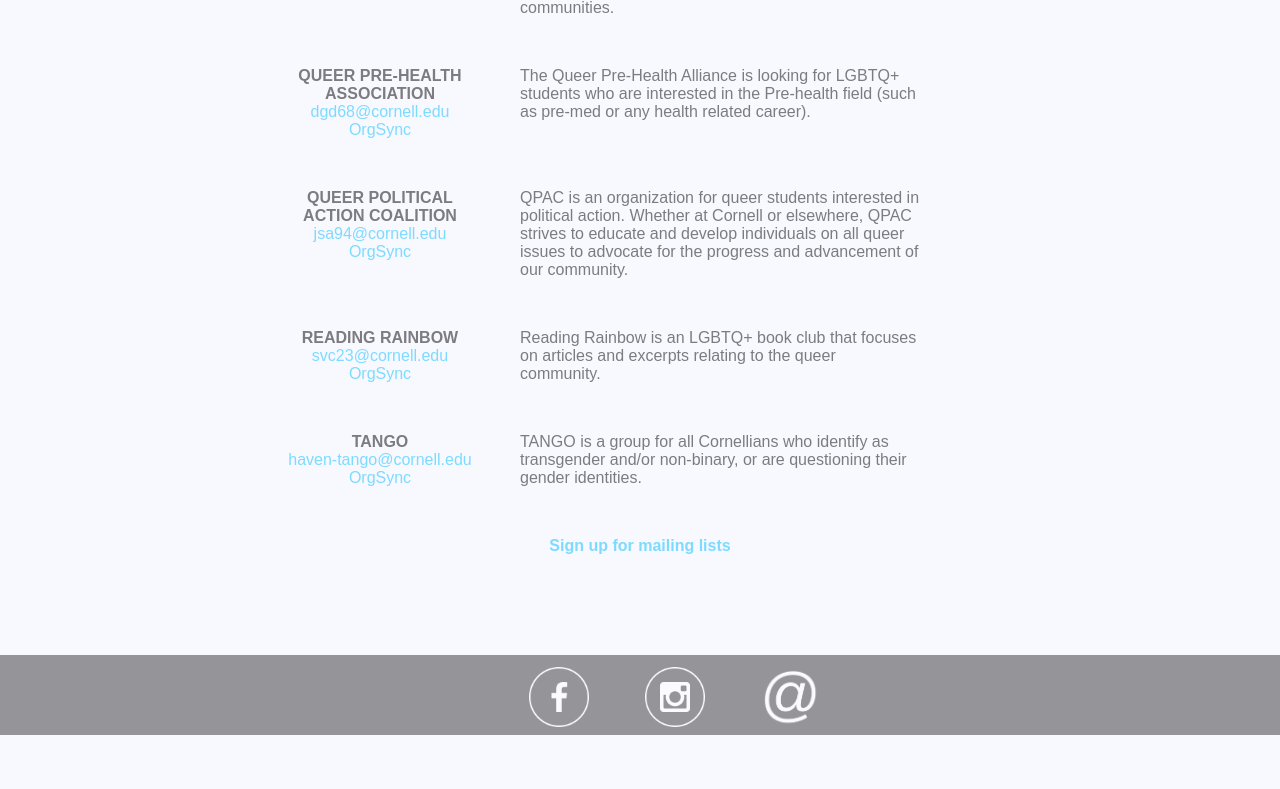
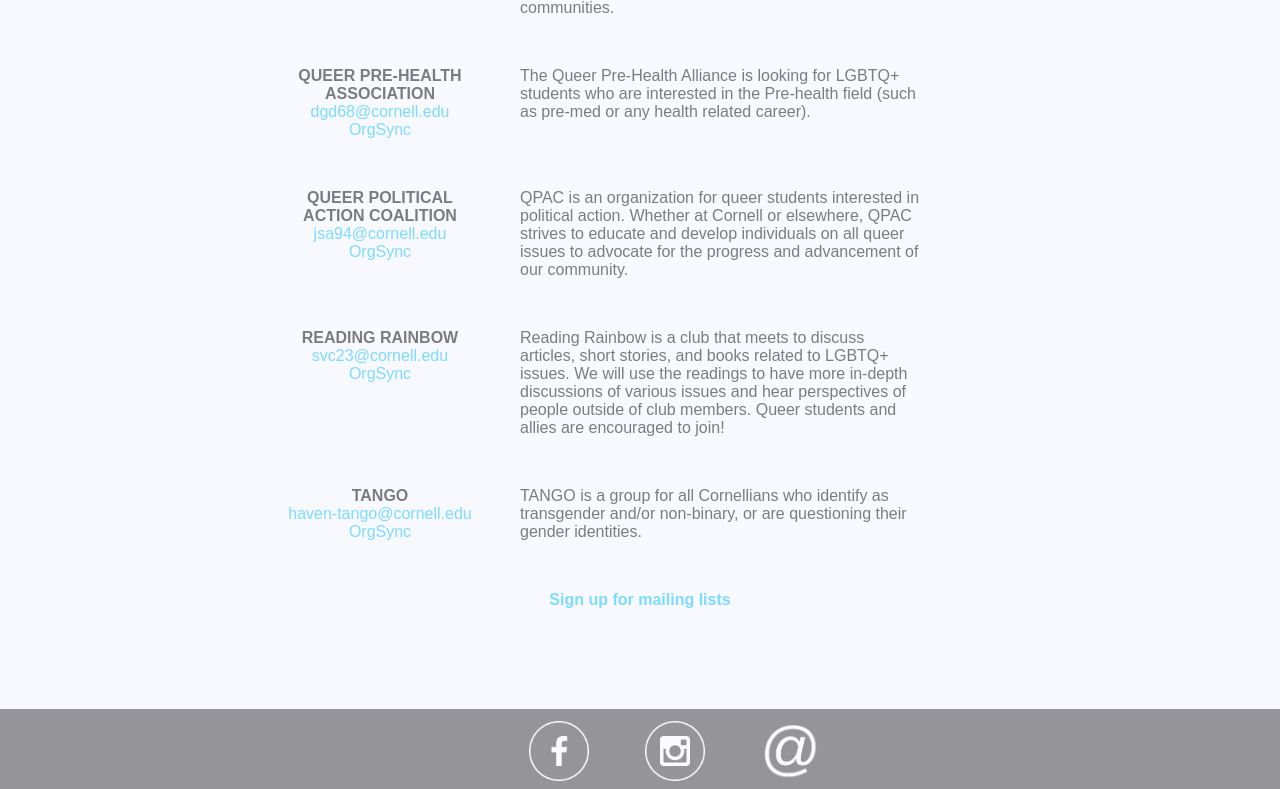
Before and after one commit to havencornell/havencornell.github.io, a React app: page /organizations in a window 1280 px wide. Shown: the part 1247-2036 px from the top of the page. Before the commit the page ends 1982 px from the top, so only its background shows below. Built offline with nearby package versions, Linux system fonts and the light colour scheme; a web font is replaced by a local one.

Commit message:
update reading rainbow description

```diff
--- a/src/components/pages/OrgPage.tsx
+++ b/src/components/pages/OrgPage.tsx
@@ -84,7 +84,7 @@ const PeoplePage = () => (
         />
         <SuborgDescription
           blurb={
-            "Reading Rainbow is an LGBTQ+ book club that focuses on articles and excerpts relating to the queer community."
+            "Reading Rainbow is a club that meets to discuss articles, short stories, and books related to LGBTQ+ issues. We will use the readings to have more in-depth discussions of various issues and hear perspectives of people outside of club members. Queer students and allies are encouraged to join!"
           }
           email={"svc23@cornell.edu"}
           name={"Reading Rainbow"}
```
